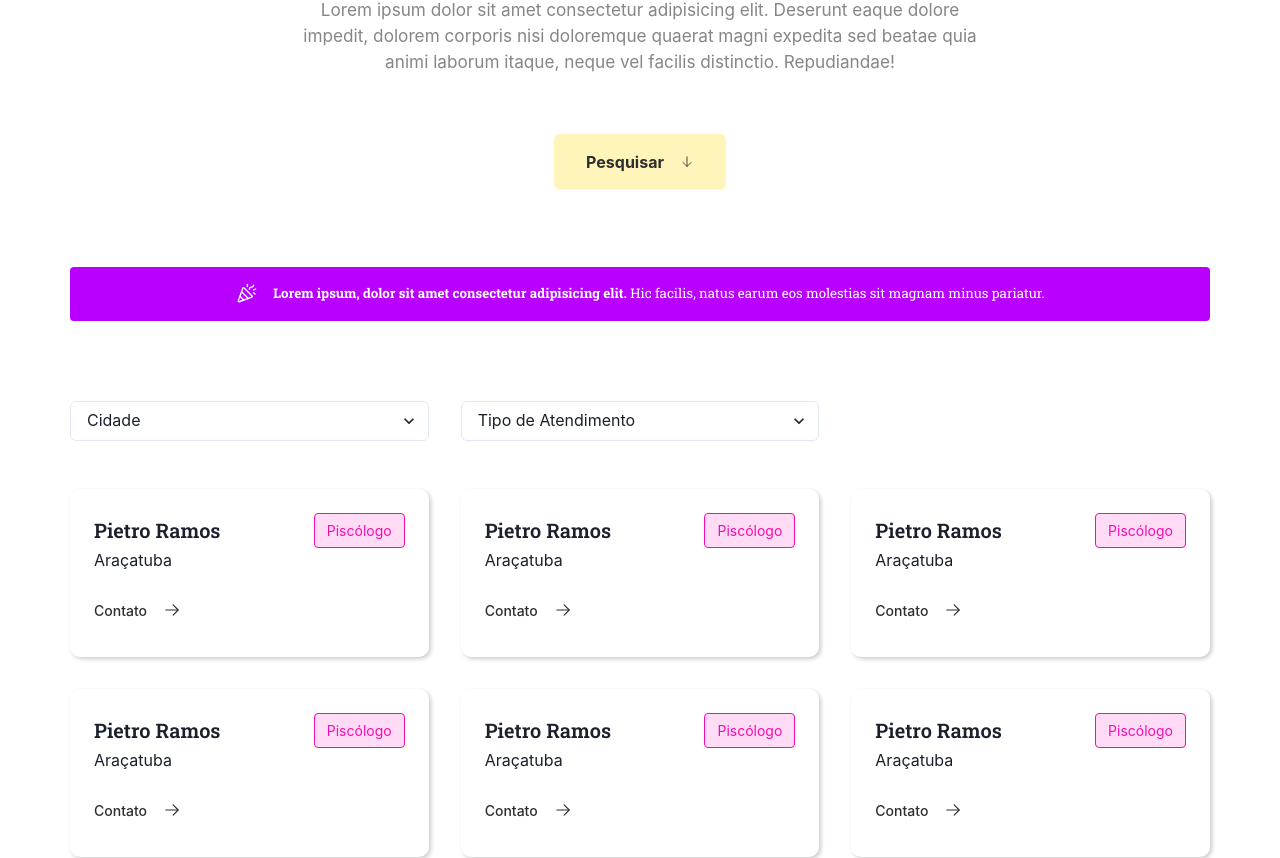
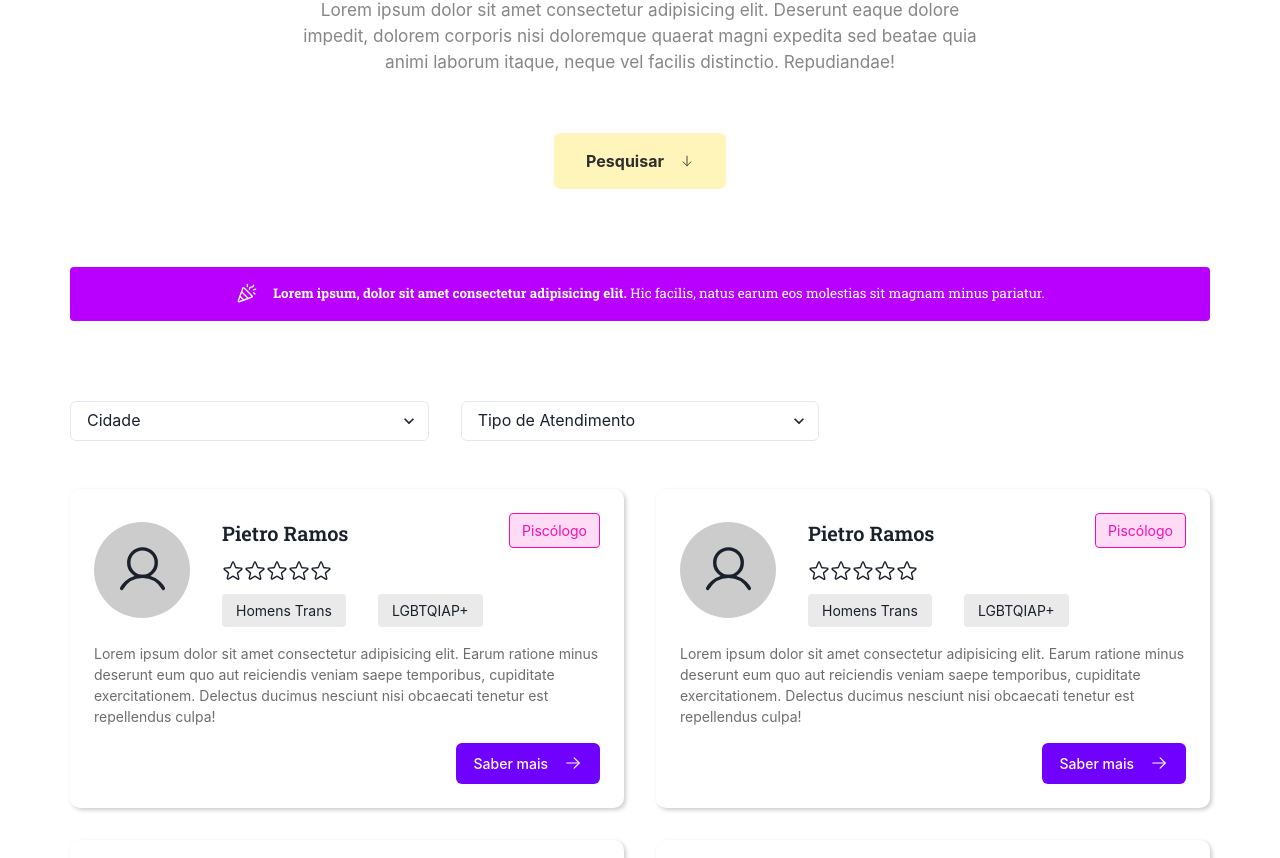
Before and after one commit to ngrpedro/towellcome, a React (Vite) app: page / in a window 1280 px wide. Shown: the part 391-1249 px from the top of the page. Built offline with nearby package versions, Linux system fonts and the light colour scheme.

Commit message:
main cards css styling

```diff
--- a/src/sections/Partners/Card/index.module.sass
+++ b/src/sections/Partners/Card/index.module.sass
@@ -6,31 +6,78 @@
     padding: 1.5rem
 
     display: flex
-    align-items: start
+    align-items: end
     flex-direction: column
+    gap: 1rem
     transition: all 0.2s ease 0s
 
     &:hover
-        transform: scale(1.1)
+        transform: scale(1.05)
 
     .cardHeader
         display: flex
         align-items: center
-        justify-content: space-between
+        gap: 2rem
         width: 100%
 
-        .name
-            font-size: 20px
-            font-weight: 600
-            font-family: $font-roboto
+        .avatar
+            display: flex
+            align-items: center
+            justify-content: center
 
-        .area
-            font-size: 14px
-            background-color: #ffdbf5
-            border: 1px solid #f30eb3
-            color: #f30eb3
-            padding: 6px 12px
-            border-radius: 4px
+            width: 6rem
+            height: 6rem
+            background-color: #ccc
+            border-radius: 99994px
+
+        .headerContent
+            display: flex
+            flex-direction: column
+            align-items: start
+            justify-content: space-between
+            gap: 12px
+            flex-grow: 1
+
+            .headerMain
+                display: flex
+                align-items: end
+                justify-content: space-between
+                width: 100%
+
+                .name
+                    font-size: 20px
+                    font-weight: 600
+                    font-family: $font-roboto
+
+                .area
+                    font-size: 14px
+                    background-color: #ffdbf5
+                    border: 1px solid #f30eb3
+                    color: #f30eb3
+                    padding: 6px 12px
+                    border-radius: 4px
+
+            .starts
+                display: flex
+                align-items: start
+                justify-content: center
+
+            .tags
+                display: flex
+                align-items: start
+                justify-content: center
+                gap: 2rem
+
+                span
+                    display: block
+                    font-size: 14px
+                    background-color: #ebeaea
+                    padding: 6px 14px
+                    border-radius: 4px
+
+    .bio
+        color: #6e6d6d
+        font-size: 14px
 
     .button
         position: relative
@@ -38,15 +85,17 @@
         align-items: center
         justify-content: center
         gap: 1rem
-        padding: 12px 12px 12px 0rem
+        padding: 10px 18px
         border-radius: 6px
 
         font-weight: 500
         font-size: 14px
-        color: $color-body-text
+        color: white
+        background-color: #7000FF
         border: none
-
-        margin-top: 1rem
 
         transition: all 0.2s ease 0s
         cursor: pointer
+
+        &:hover
+            background-color: #6f00ffc4
--- a/src/sections/Partners/Card/index.tsx
+++ b/src/sections/Partners/Card/index.tsx
@@ -1,5 +1,5 @@
 import styles from "./index.module.sass";
-import { ArrowRight } from "phosphor-react";
+import { ArrowRight, Star, User } from "phosphor-react";
 
 type Props = {};
 
@@ -7,14 +7,40 @@ const index = (props: Props) => {
   return (
     <div className={styles.box}>
       <div className={styles.cardHeader}>
-        <h1 className={styles.name}>Pietro Ramos</h1>
+        <div className={styles.avatar}>
+          <User size={55} />
+        </div>
 
-        <p className={styles.area}>Piscólogo</p>
+        <div className={styles.headerContent}>
+          <div className={styles.headerMain}>
+            <h1 className={styles.name}>Pietro Ramos</h1>
+            <p className={styles.area}>Piscólogo</p>
+          </div>
+
+          <div className={styles.starts}>
+            <Star size={22} />
+            <Star size={22} />
+            <Star size={22} />
+            <Star size={22} />
+            <Star size={22} />
+          </div>
+
+          <div className={styles.tags}>
+            <span>Homens Trans</span>
+            <span>LGBTQIAP+</span>
+          </div>
+        </div>
       </div>
-      <span className={styles.city}>Araçatuba</span>
+
+      <span className={styles.bio}>
+        Lorem ipsum dolor sit amet consectetur adipisicing elit. Earum ratione
+        minus deserunt eum quo aut reiciendis veniam saepe temporibus,
+        cupiditate exercitationem. Delectus ducimus nesciunt nisi obcaecati
+        tenetur est repellendus culpa!
+      </span>
 
       <button className={styles.button}>
-        Contato
+        Saber mais
         <ArrowRight size={18} />
       </button>
     </div>
--- a/src/sections/Partners/index.module.sass
+++ b/src/sections/Partners/index.module.sass
@@ -18,4 +18,4 @@
             grid-template-columns: repeat(2,1fr)
 
         @include lg
-            grid-template-columns: repeat(3,1fr)
+            grid-template-columns: repeat(2,1fr)
```
